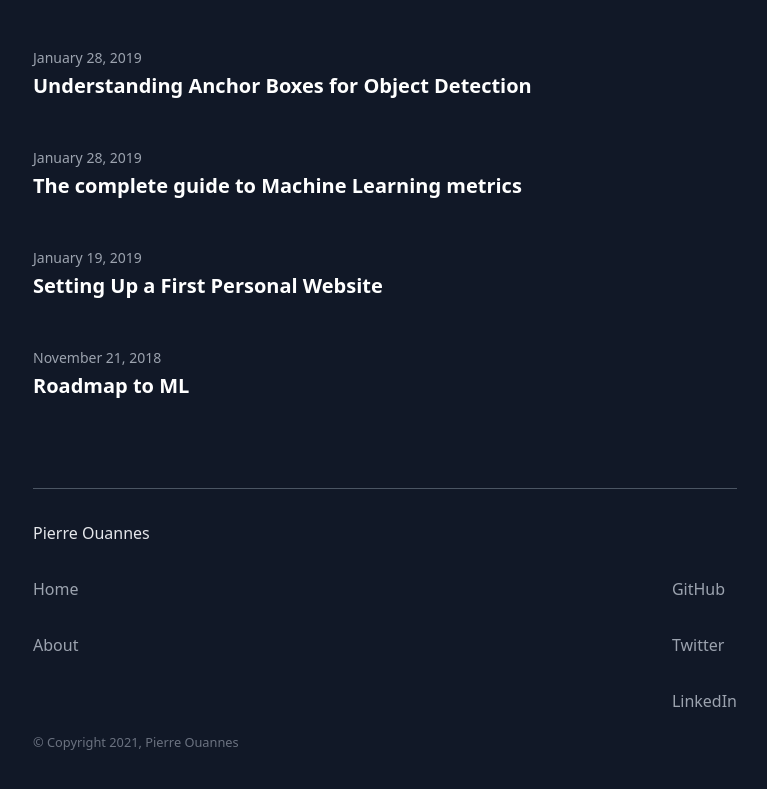
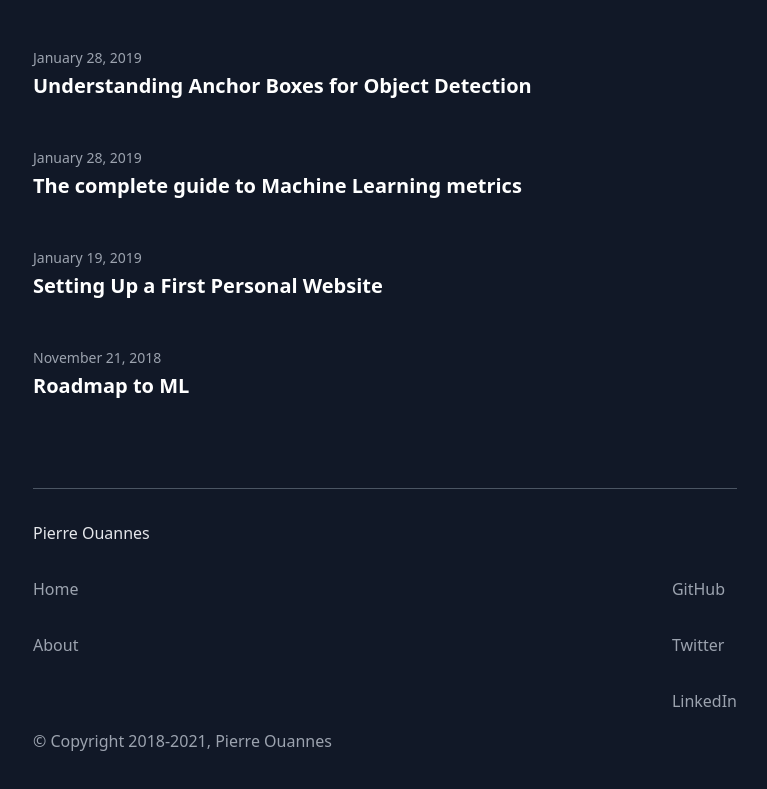
Before and after one commit to pouannes/blog_next, a Next.js app: page / in a window 1280 px wide. Shown: the part 970-1759 px from the top of the page, without its empty margins (255-1022 px from the left). Built offline with nearby package versions, Linux system fonts and the light colour scheme; what @tailwindcss/typography would draw is missing.

Commit message:
improve accessibility

```diff
--- a/components/Footer.tsx
+++ b/components/Footer.tsx
@@ -38,10 +38,8 @@ const Footer = (): JSX.Element => {
           </StyledLink>
         </div>
       </div>
-      <p className="text-gray-500">
-        <small>
-          &copy; Copyright {new Date().getFullYear()}, Pierre Ouannes
-        </small>
+      <p className="text-gray-400 ">
+        &copy; Copyright 2018-{new Date().getFullYear()}, Pierre Ouannes
       </p>
     </footer>
   );
```
